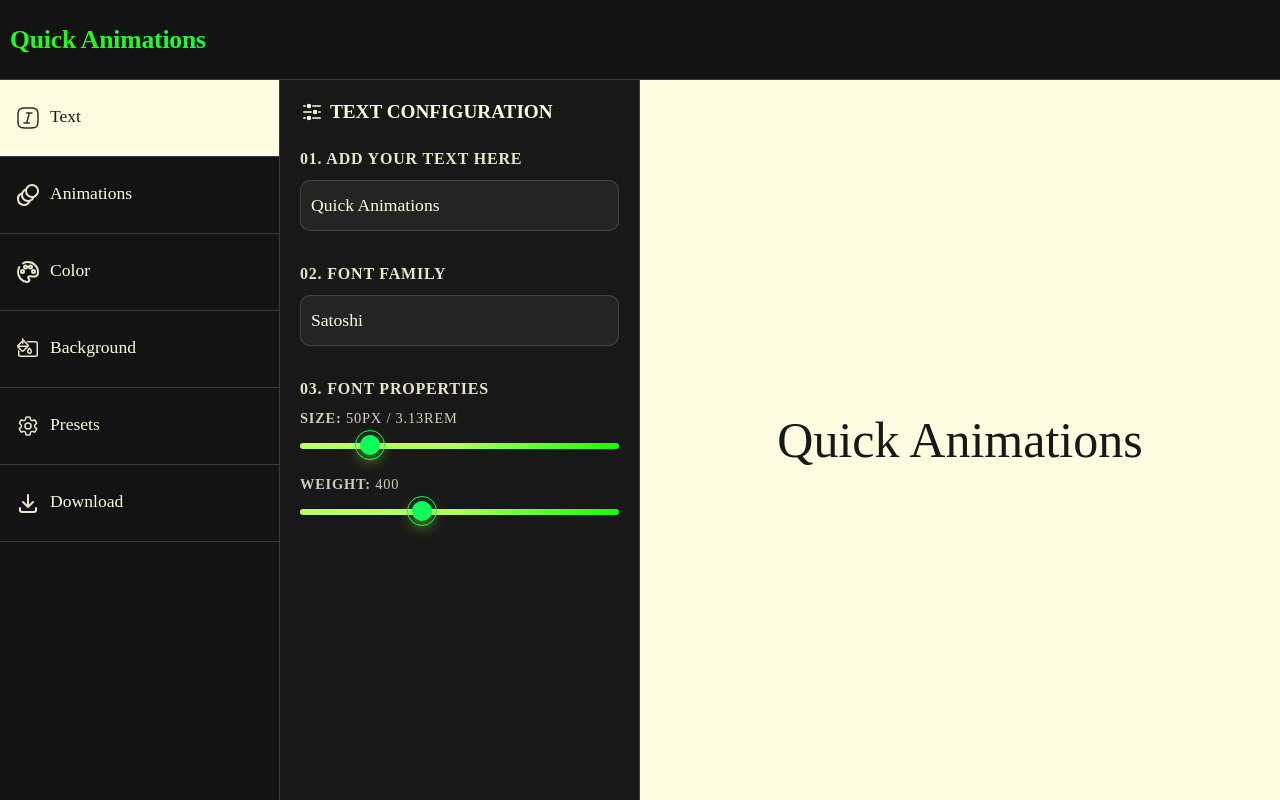
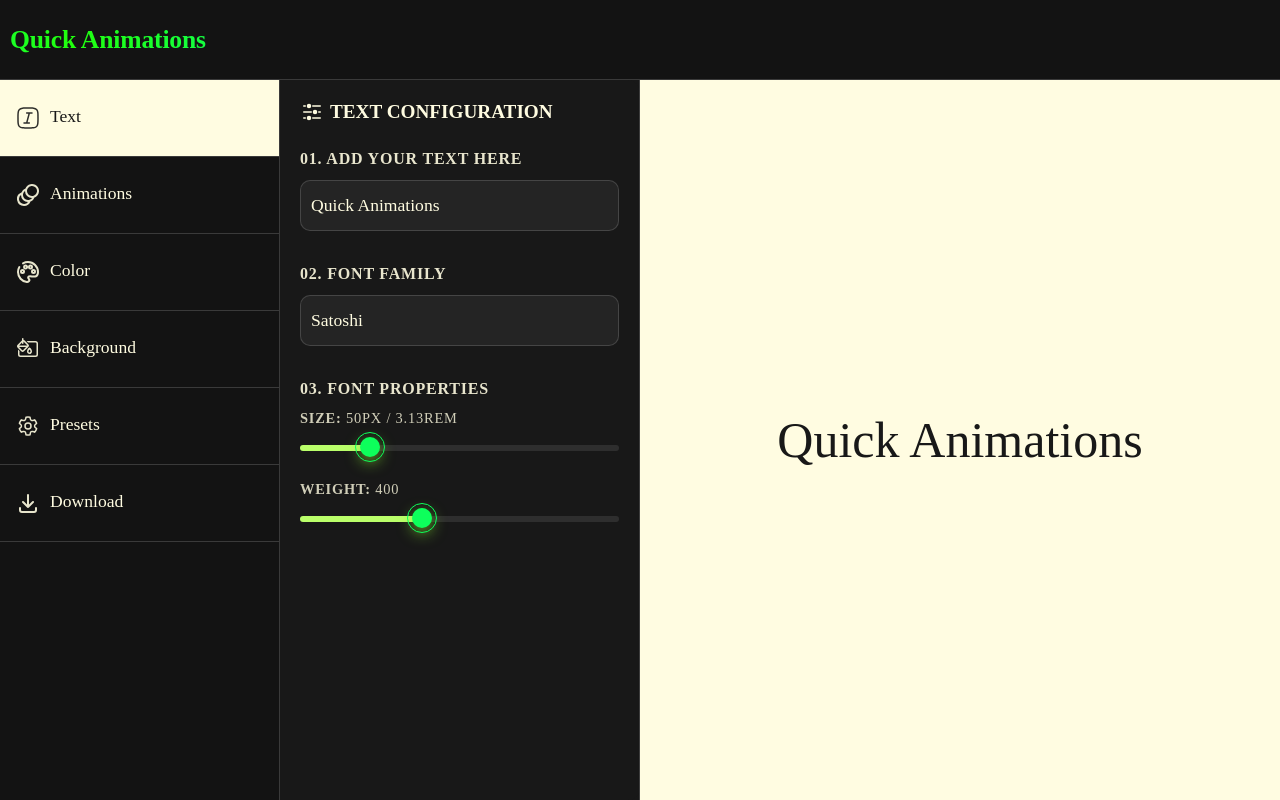
Before and after one commit to matiasecharri/bloop, a Next.js app: page / in a window 1280 px wide. Built offline with nearby package versions, Linux system fonts and the light colour scheme.

Commit message:
feat: slider ui updates

```diff
--- a/src/app/features/animation-dashboard/sidebar/components/TextPicker/TextPicker.module.css
+++ b/src/app/features/animation-dashboard/sidebar/components/TextPicker/TextPicker.module.css
@@ -70,23 +70,23 @@
   appearance: none;
   -webkit-appearance: none;
   width: 100%;
-  height: 1px;
-  outline: none;
+  height: 6px;
+  background: transparent;
   border-radius: 50px;
-  background: linear-gradient(
-    90deg,
-    rgb(186, 255, 106) 0%,
-    rgba(179, 255, 92, 1) 48%,
-    rgba(21, 255, 0, 1) 100%
-  );
-  -webkit-border-radius: 50px;
-  -moz-border-radius: 50px;
-  -ms-border-radius: 50px;
-  -o-border-radius: 50px;
   cursor: pointer;
 }
 
-/* WebKit (Chrome, Edge, Safari) */
+/* Webkit (Chrome, Edge, Safari) */
+.inputRange::-webkit-slider-runnable-track {
+  height: 6px;
+  border-radius: 5px;
+  background: linear-gradient(
+    90deg,
+    rgb(186, 255, 106) 0 var(--progress, 50%),
+    #2e2e2e var(--progress, 50%) 100%
+  );
+}
+
 .inputRange::-webkit-slider-thumb {
   -webkit-appearance: none;
   appearance: none;
@@ -102,48 +102,39 @@
   box-shadow: rgba(131, 227, 47, 0.727) 0px 5px 15px;
 }
 
-.inputRange::-webkit-slider-runnable-track {
+/* Firefox */
+.inputRange::-moz-range-progress {
+  background: rgb(186, 255, 106);
   height: 6px;
-  background: linear-gradient(
-    90deg,
-    rgb(186, 255, 106) 0%,
-    rgba(179, 255, 92, 1) 48%,
-    rgba(21, 255, 0, 1) 100%
-  );
   border-radius: 5px;
 }
-
-/* Firefox */
+.inputRange::-moz-range-track {
+  background: #242424;
+  height: 6px;
+  border-radius: 5px;
+}
 .inputRange::-moz-range-thumb {
   width: 16px;
   height: 16px;
   background: var(--color-accent);
-
   border-radius: 50%;
   cursor: pointer;
   border: none;
 }
 
-.inputRange::-moz-range-track {
-  height: 6px;
-  background: linear-gradient(
-    90deg,
-    rgb(186, 255, 106) 0%,
-    rgba(179, 255, 92, 1) 48%,
-    rgba(21, 255, 0, 1) 100%
-  );
+/* IE/Edge */
+.inputRange::-ms-fill-lower {
+  background: rgb(186, 255, 106);
+  border-radius: 5px;
+}
+.inputRange::-ms-fill-upper {
+  background: rgb(17, 15, 15);
   border-radius: 5px;
 }
 
-/* IE (opcional) */
-.inputRange::-ms-thumb {
-  background: var(--color-accent);
-}
-
-.inputRange::-ms-track {
+/* Para quitar el fondo por defecto en Firefox */
+.inputRange {
   background: transparent;
-  border-color: transparent;
-  color: transparent;
 }
 
 .inputsWrapper {
--- a/src/app/features/animation-dashboard/sidebar/components/TextPicker/TextPicker.tsx
+++ b/src/app/features/animation-dashboard/sidebar/components/TextPicker/TextPicker.tsx
@@ -1,7 +1,7 @@
 import { CONTROLS_ACTIONS, useControls } from "../../../context";
 import { capitalize } from "@/shared/utilities";
+import { IconConfig } from "@/assets/svg";
 import s from "./TextPicker.module.css";
-import { IconConfig } from "@/assets/svg";
 
 const TextPicker = () => {
   const { state, dispatch } = useControls();
@@ -22,7 +22,7 @@ const TextPicker = () => {
             type="text"
             value={text.userText}
             className={s.input}
-            placeholder="Quick animations is funny!"
+            placeholder="Quick animations is really quick"
             onChange={(e) =>
               dispatch({
                 type: CONTROLS_ACTIONS.TEXT,
@@ -42,13 +42,20 @@ const TextPicker = () => {
             <strong>03.</strong> Font Properties
           </h3>
           <div className={s.inputsWrapper}>
-            <p><strong>Size:</strong> {text.fontSize}px / {(text.fontSize / 16).toFixed(2)}rem</p>
+            <p>
+              <strong>Size:</strong> {text.fontSize}px /{" "}
+              {(text.fontSize / 16).toFixed(2)}rem
+            </p>
             <input
               className={s.inputRange}
               type="range"
               min={12}
               max={200}
               value={text.fontSize}
+              style={{
+                // @ts-ignore
+                '--progress': `${((text.fontSize - 12) / (200 - 12)) * 100}%`
+              }}
               onChange={(e) =>
                 dispatch({
                   type: CONTROLS_ACTIONS.TEXT,
@@ -56,7 +63,9 @@ const TextPicker = () => {
                 })
               }
             />
-            <p><strong>Weight:</strong> {text.fontWeight}</p>
+            <p>
+              <strong>Weight:</strong> {text.fontWeight}
+            </p>
             <input
               className={s.inputRange}
               type="range"
@@ -64,6 +73,10 @@ const TextPicker = () => {
               max={900}
               step={100}
               value={text.fontWeight}
+              style={{
+                // @ts-ignore
+                '--progress': `${((text.fontWeight - 100) / (900 - 100)) * 100}%`
+              }}
               onChange={(e) =>
                 dispatch({
                   type: CONTROLS_ACTIONS.TEXT,
```
